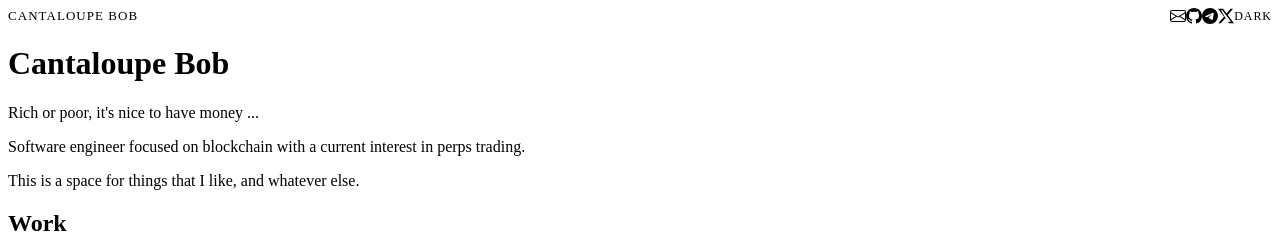
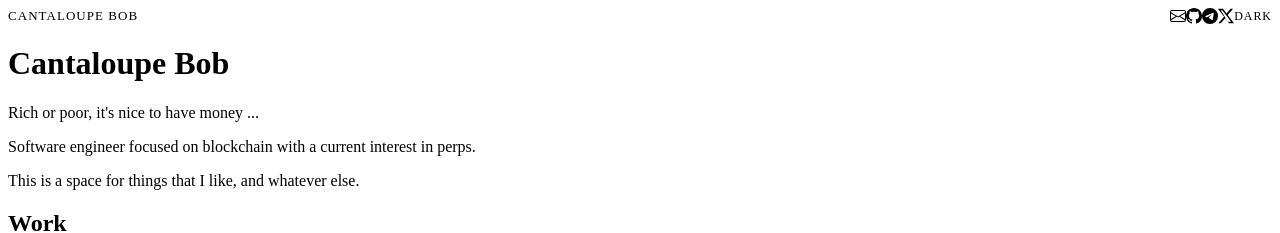
Before and after one commit to CantaloupeBob/CantaloupeBob.github.io, a React (Vite) app: page / in a window 1280 px wide. Shown: the top 233 px of the page. Built offline with nearby package versions, Linux system fonts and the light colour scheme; the HTML template or start-up script is replaced by a standard one.

Commit message:
smol edit

```diff
--- a/src/pages/Home.tsx
+++ b/src/pages/Home.tsx
@@ -16,7 +16,7 @@ export default function Home() {
       <Section>
         <p>
           Software engineer focused on blockchain with a current interest in
-          perps trading.
+          perps.
         </p>
         <p>This is a space for things that I like, and whatever else.</p>
       </Section>
```
